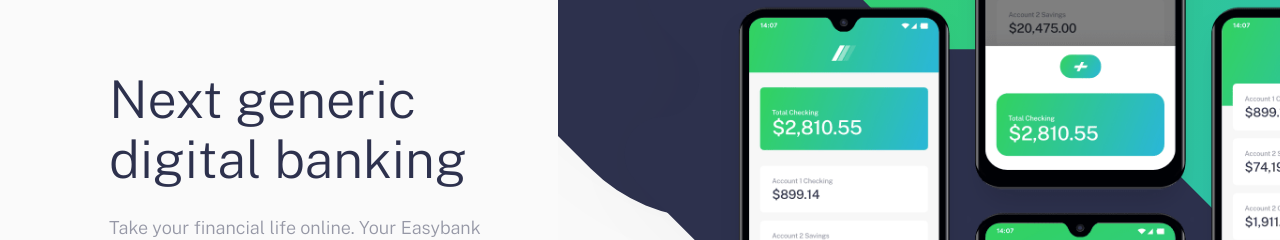
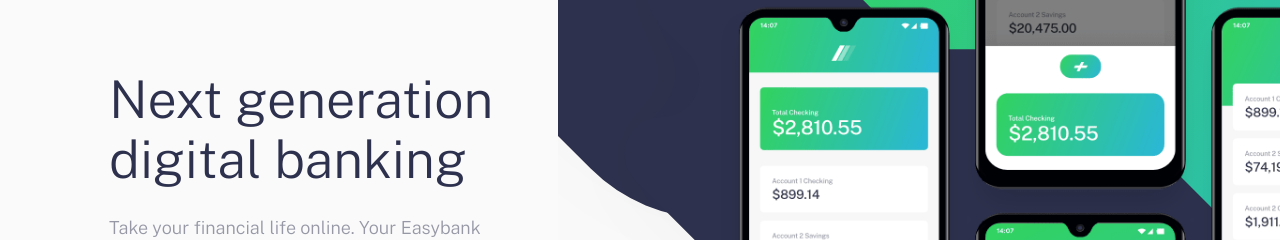
Before and after one commit to OlsiKule/easybank-landing-page, a plain HTML site: page index.html in a window 1280 px wide. Shown: the part 182-422 px from the top of the page. Drawn offline with nearby package versions, Linux system fonts and the light colour scheme.

Commit message:
easy banking H1 another update

```diff
--- a/index.html
+++ b/index.html
@@ -55,7 +55,7 @@
       <div class="hero__image"></div>
       <div class="hero__text container--pall">
          <h1>
-          Next generic digital banking
+          Next generation digital banking
          </h1>
          <p>
           Take your financial life online. Your Easybank account will be a one-stop-shop for spending, saving, budgeting, investing, and much more.
```
